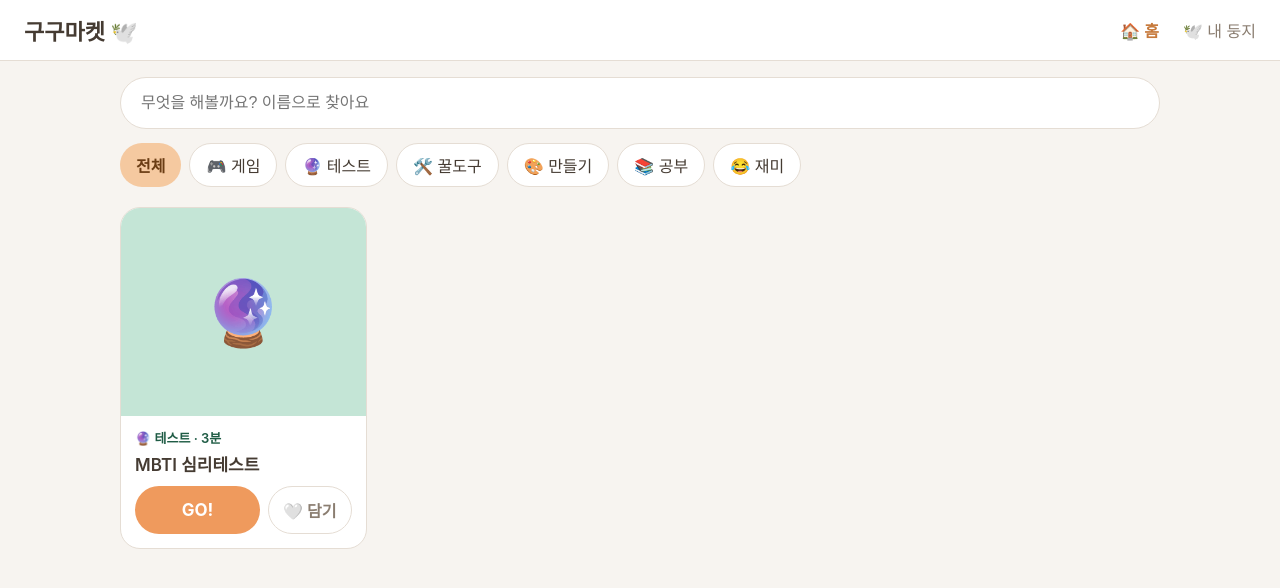
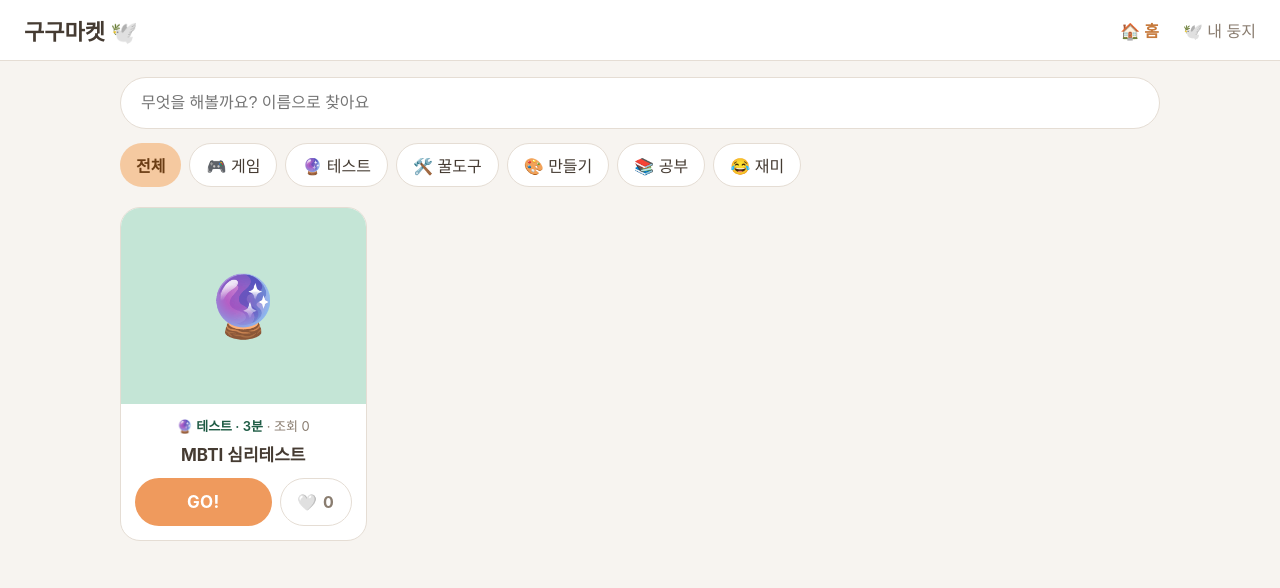
Before and after one commit to sarocoart/gugu, a Next.js app: page / in a window 1280 px wide. Shown: the top 588 px of the page. Built offline with nearby package versions, Linux system fonts and the light colour scheme.

Commit message:
Add files via upload

```diff
--- a/app/nest/page.tsx
+++ b/app/nest/page.tsx
@@ -3,7 +3,7 @@
 import { useEffect, useState } from "react";
 import { useRouter } from "next/navigation";
 import Pigeon from "@/components/Pigeon";
-import NestCard from "@/components/NestCard";
+import AppCard from "@/components/AppCard";
 import MyAppCard from "@/components/MyAppCard";
 import SuggestCard from "@/components/SuggestCard";
 import RunButton from "@/components/RunButton";
@@ -247,7 +247,7 @@ export default function NestPage() {
           <p style={{ fontSize: font.body, color: colors.text, margin: "12px 0 0" }}>{emptyText}</p>
         </div>
       ) : (
-        <div className="gugu-list" style={{ padding: "0 16px" }}>
+        <div className={tab === "mine" ? "gugu-list" : "gugu-grid"} style={{ padding: "0 16px" }}>
           {list.map((app) =>
             tab === "mine" ? (
               <MyAppCard
@@ -262,7 +262,7 @@ export default function NestPage() {
                 onRemove={handleRemove}
               />
             ) : (
-              <NestCard key={app.id} app={app} onRemove={handleRemove} />
+              <AppCard key={app.id} app={app} onRemove={handleRemove} onSavedChange={refresh} />
             )
           )}
         </div>
--- a/app/play/[id]/page.tsx
+++ b/app/play/[id]/page.tsx
@@ -127,7 +127,7 @@ export default function PlayPage({ params }: { params: { id: string } }) {
               cursor: "pointer",
             }}
           >
-            {saved ? `💛 ${labels.savedDone}` : `🤍 ${labels.save}`}
+            {saved ? "💛 1" : "🤍 0"}
           </button>
         )}
         <button
--- a/components/AppCard.tsx
+++ b/components/AppCard.tsx
@@ -5,26 +5,43 @@ import { useRouter } from "next/navigation";
 import type { GuguApp } from "@/lib/data";
 import { categories, labels, runLabel } from "@/lib/labels";
 import { colors, font } from "@/lib/theme";
-import { isSaved, toggleSaved } from "@/lib/storage";
+import { isSaved, toggleSaved, getViews } from "@/lib/storage";
 
-// 큰 그림 카드 — 홈 화면에서 사용합니다.
-// 그림/제목을 누르면 실행 화면으로, 아래에는 "게임 GO!"와 "담기" 버튼이 있어요.
-export default function AppCard({ app }: { app: GuguApp }) {
+// 큰 그림 카드 — 홈과 내 둥지(담은 것/해본 것)에서 함께 씁니다.
+// 제목은 가운데 정렬, 담기는 하트 색과 숫자로 표시합니다.
+// onRemove를 넘기면 오른쪽 위에 빼기(✕) 버튼이 생깁니다 (내 둥지용).
+export default function AppCard({
+  app,
+  onRemove,
+  onSavedChange,
+}: {
+  app: GuguApp;
+  onRemove?: (id: string) => void;
+  onSavedChange?: () => void;
+}) {
   const router = useRouter();
   const [saved, setSaved] = useState(false);
+  const [removing, setRemoving] = useState(false); // ✕ 두 번 확인용
+  const [viewCount, setViewCount] = useState(0);
   const cat = categories.find((c) => c.id === app.category);
 
-  // "게임 GO!", "테스트 GO!" 처럼 종류에 맞는 버튼 글자 (규칙은 labels.ts에)
-  const goLabel = runLabel(app.category);
+  // 담긴 숫자 — 지금은 이 브라우저 기준(0 또는 1), 서버 연결 후 전체 숫자로 바뀝니다.
+  const savedCount = saved ? 1 : 0;
 
-  // 올린 지 7일 안이면 NEW 배지
   const isNew = app.createdAt !== undefined && Date.now() - app.createdAt < 7 * 24 * 60 * 60 * 1000;
 
   useEffect(() => {
     setSaved(isSaved(app.id));
+    setViewCount(getViews()[app.id] ?? 0);
   }, [app.id]);
 
   const goPlay = () => router.push(`/play/${app.id}`);
+
+  const onHeart = () => {
+    const next = toggleSaved(app.id);
+    setSaved(next);
+    if (onSavedChange) onSavedChange();
+  };
 
   return (
     <div
@@ -55,14 +72,75 @@ export default function AppCard({ app }: { app: GuguApp }) {
         </span>
       )}
 
-      {/* 그림과 제목 — 누르면 실행 화면으로 */}
+      {/* 내 둥지에서만 보이는 빼기(✕) — 한 번 누르면 확인, 한 번 더 누르면 빼기 */}
+      {onRemove &&
+        (removing ? (
+          <div style={{ position: "absolute", top: 8, right: 8, display: "flex", gap: 6, zIndex: 2 }}>
+            <button
+              onClick={() => setRemoving(false)}
+              style={{
+                height: 36,
+                padding: "0 12px",
+                borderRadius: 18,
+                border: `1px solid ${colors.line}`,
+                background: colors.surface,
+                color: colors.textSub,
+                fontSize: 13,
+                fontWeight: 600,
+                cursor: "pointer",
+              }}
+            >
+              {labels.cancel}
+            </button>
+            <button
+              onClick={() => onRemove(app.id)}
+              style={{
+                height: 36,
+                padding: "0 12px",
+                borderRadius: 18,
+                border: "none",
+                background: "#E24B4A",
+                color: "#FFFFFF",
+                fontSize: 13,
+                fontWeight: 600,
+                cursor: "pointer",
+              }}
+            >
+              빼기
+            </button>
+          </div>
+        ) : (
+          <button
+            onClick={() => setRemoving(true)}
+            aria-label="목록에서 빼기"
+            style={{
+              position: "absolute",
+              top: 8,
+              right: 8,
+              width: 36,
+              height: 36,
+              borderRadius: 18,
+              border: `1px solid ${colors.line}`,
+              background: colors.surface,
+              color: colors.textSub,
+              fontSize: 16,
+              fontWeight: 700,
+              cursor: "pointer",
+              zIndex: 2,
+              lineHeight: 1,
+            }}
+          >
+            ✕
+          </button>
+        ))}
+
+      {/* 그림 — 누르면 실행 화면으로 */}
       <button
         onClick={goPlay}
         aria-label={`${app.title} 실행 화면 열기`}
         style={{
           display: "block",
           width: "100%",
-          textAlign: "left",
           background: "none",
           border: "none",
           padding: 0,
@@ -73,7 +151,7 @@ export default function AppCard({ app }: { app: GuguApp }) {
           aria-hidden="true"
           style={{
             width: "100%",
-            aspectRatio: "1 / 0.85",
+            aspectRatio: "1 / 0.8",
             background: colors.mint,
             display: "flex",
             alignItems: "center",
@@ -84,19 +162,22 @@ export default function AppCard({ app }: { app: GuguApp }) {
           {app.image ? (
             <img src={app.image} alt="" style={{ width: "100%", height: "100%", objectFit: "cover" }} />
           ) : (
-            <span style={{ fontSize: 64 }}>{app.emoji}</span>
+            <span style={{ fontSize: 60 }}>{app.emoji}</span>
           )}
         </div>
-        <div style={{ padding: "12px 14px 0" }}>
+
+        {/* 글자 영역 — 가운데 정렬로 깔끔하게 */}
+        <div style={{ padding: "12px 14px 0", textAlign: "center" }}>
           <p style={{ margin: 0, fontSize: font.sub, color: colors.mintText, fontWeight: 600 }}>
             {cat ? `${cat.icon} ${cat.name}` : ""}
             {app.minutes ? ` · ${app.minutes}분` : ""}
+            <span style={{ color: colors.textSub, fontWeight: 400 }}>{` · 조회 ${viewCount}`}</span>
           </p>
           <p
             style={{
-              margin: "4px 0 0",
+              margin: "6px 0 0",
               fontSize: font.cardTitle,
-              fontWeight: 600,
+              fontWeight: 700,
               color: colors.text,
               overflow: "hidden",
               textOverflow: "ellipsis",
@@ -108,8 +189,8 @@ export default function AppCard({ app }: { app: GuguApp }) {
         </div>
       </button>
 
-      {/* GO! 버튼과 담기 버튼 */}
-      <div style={{ display: "flex", gap: 8, padding: "10px 14px 14px" }}>
+      {/* GO! + 하트(담긴 숫자) */}
+      <div style={{ display: "flex", gap: 8, padding: "12px 14px 14px" }}>
         <button
           onClick={goPlay}
           style={{
@@ -122,15 +203,16 @@ export default function AppCard({ app }: { app: GuguApp }) {
             fontSize: font.button,
             fontWeight: 700,
             cursor: "pointer",
-            whiteSpace: "nowrap",
+            letterSpacing: "0.02em",
           }}
         >
-          {goLabel}
+          {runLabel(app.category)}
         </button>
         <button
-          onClick={() => setSaved(toggleSaved(app.id))}
+          onClick={onHeart}
           aria-label={saved ? labels.unsave : labels.save}
           style={{
+            minWidth: 72,
             height: 48,
             padding: "0 14px",
             borderRadius: 24,
@@ -138,13 +220,17 @@ export default function AppCard({ app }: { app: GuguApp }) {
             background: saved ? colors.orangeSoft : colors.surface,
             color: saved ? colors.orangeText : colors.textSub,
             fontSize: font.body,
-            fontWeight: 600,
+            fontWeight: 700,
             cursor: "pointer",
-            whiteSpace: "nowrap",
+            display: "flex",
+            alignItems: "center",
+            justifyContent: "center",
+            gap: 6,
             flexShrink: 0,
           }}
         >
-          {saved ? `💛 ${labels.savedDone}` : `🤍 ${labels.save}`}
+          <span aria-hidden="true">{saved ? "💛" : "🤍"}</span>
+          {savedCount}
         </button>
       </div>
     </div>
```
